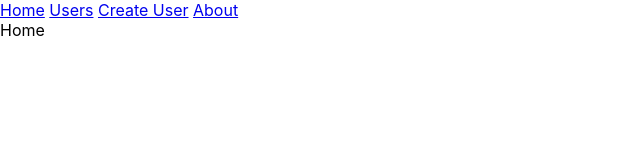
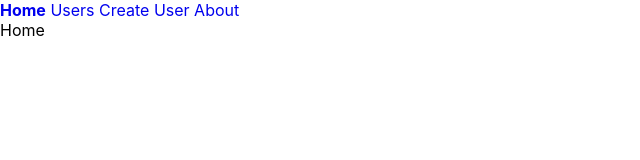
Before and after one commit to BashirShallah/react-course-routing, a React (Create React App) app: page / in a window 1280 px wide. Shown: the top 160 px of the page, without its empty margins (0-640 px from the left). Built offline with nearby package versions, Linux system fonts and the light colour scheme.

Commit message:
NavLink component.

```diff
--- a/src/App.css
+++ b/src/App.css
@@ -1,32 +1,8 @@
-.App {
-  text-align: center;
+a {
+  text-decoration: none;
 }
 
-.App-logo {
-  animation: App-logo-spin infinite 20s linear;
-  height: 40vmin;
+a.active {
+  text-decoration: blue;
+  font-weight: bold;
 }
-
-.App-header {
-  background-color: #282c34;
-  min-height: 100vh;
-  display: flex;
-  flex-direction: column;
-  align-items: center;
-  justify-content: center;
-  font-size: calc(10px + 2vmin);
-  color: white;
-}
-
-.App-link {
-  color: #61dafb;
-}
-
-@keyframes App-logo-spin {
-  from {
-    transform: rotate(0deg);
-  }
-  to {
-    transform: rotate(360deg);
-  }
-}
--- a/src/App.js
+++ b/src/App.js
@@ -1,22 +1,25 @@
 import React, { Component } from 'react';
-import {BrowserRouter, Route, Link, Switch} from "react-router-dom";
+import {BrowserRouter, Route, NavLink, Switch} from "react-router-dom";
 import UsersPage from "./Pages/UsersPage"
 import UserPage from "./Pages/UserPage"
 import EditUserPage from "./Pages/EditUserPage"
 import CreateUserPage from "./Pages/CreateUserPage"
+import "./App.css";
 
 const HomePage = ()=><div>Home</div>
 const AboutPage = ()=><div>About</div>
+
+const MyNavLink = (props)=><NavLink exact activeClassName="active" {...props}>{props.children}</NavLink>;
 
 class App extends Component {
   render() {
     return (
       <BrowserRouter>
         <div className="App">
-          <Link to="/">Home</Link> {" "}
-          <Link to="/users">Users</Link>{" "}
-          <Link to="/users/create">Create User</Link>{" "}
-          <Link to="/about">About</Link>
+          <MyNavLink to="/" >Home</MyNavLink>{" "}
+          <MyNavLink to="/users">Users</MyNavLink>{" "}
+          <MyNavLink to="/users/create">Create User</MyNavLink>{" "}
+          <MyNavLink to="/about">About</MyNavLink>
 
           <Switch>
             <Route path="/" exact component={HomePage} />
```
